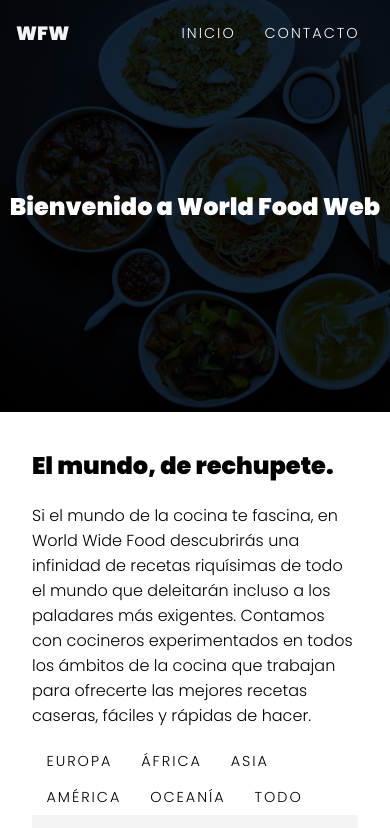
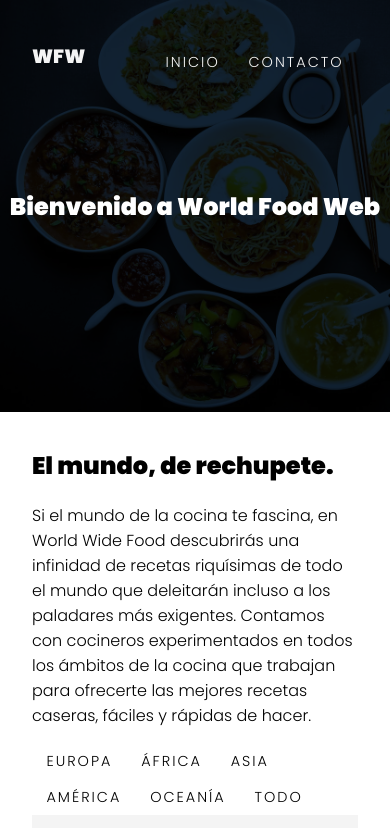
Before and after one commit to CloudyInside/web-study-food, a plain HTML site: page index.html in a window 390 px wide. Shown: the top 828 px of the page. Drawn offline with Linux system fonts and the light colour scheme.

Commit message:
added responsiveness to the header

```diff
--- a/css/main.css
+++ b/css/main.css
@@ -114,6 +114,10 @@ header {
 	grid-template-columns: repeat(2, 1fr);
 }
 @media (max-width: 650px) {
+	header {
+		padding-block: 2rem;
+		font-size: 2em;
+	}
 	.columns {
 		display: flex;
 		flex-direction: column;
```
